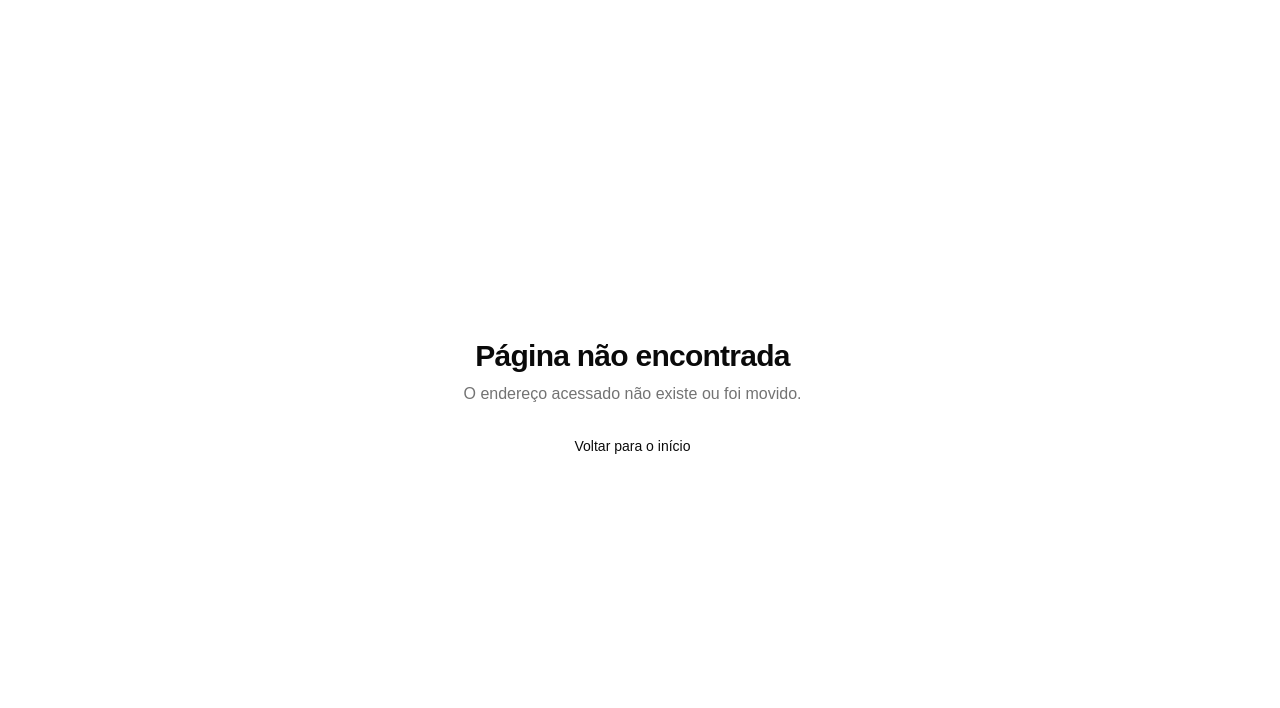
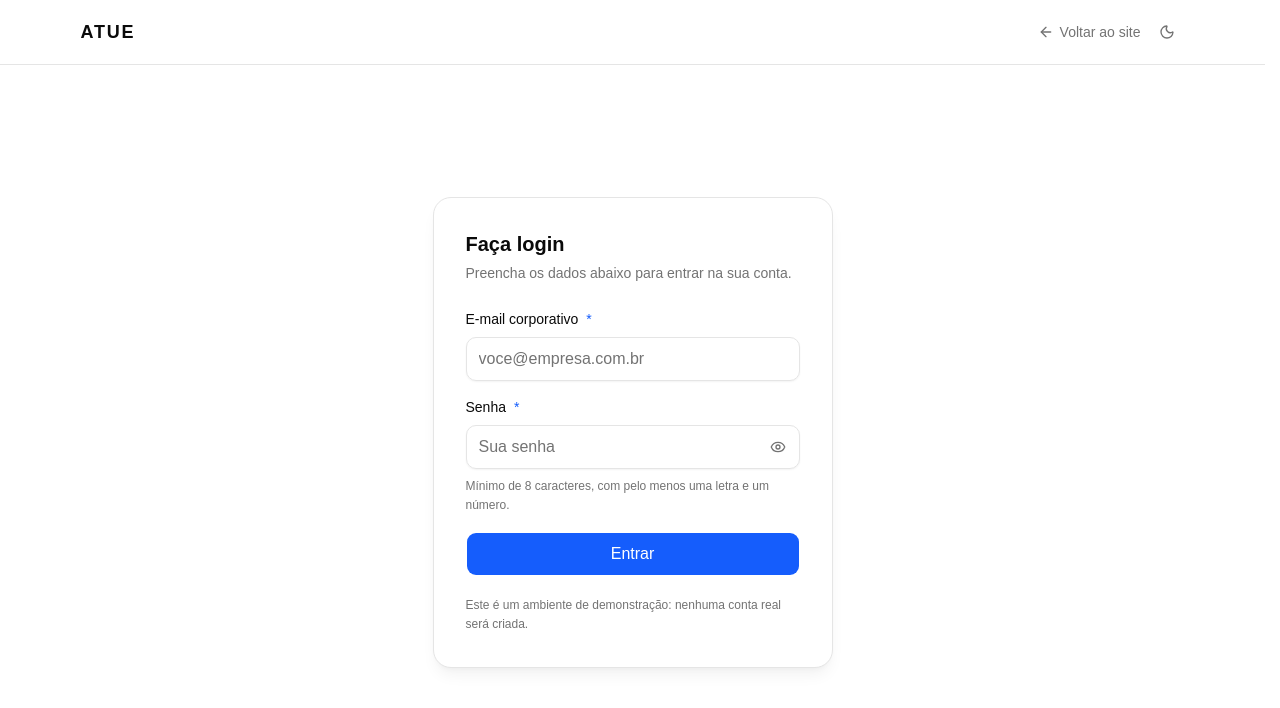
Before and after one commit to ATUE-PROA/atue-web, a React (Vite) app: page /login in a window 1280 px wide. Shown: the top 708 px of the page. Built offline with nearby package versions, Linux system fonts and the light colour scheme.

Commit message:
feat(auth): rename register route and add login page
- move /cadastro to /register and update landing links
- add /login with centered auth layout and mock sign-in

```diff
--- a/src/components/auth/AuthLayout.tsx
+++ b/src/components/auth/AuthLayout.tsx
@@ -43,3 +43,23 @@ export function AuthLayout({ aside, children, backLabel = 'Voltar ao site' }: Au
     </div>
   )
 }
+
+interface AuthCenteredLayoutProps {
+  children: ReactNode
+  backLabel?: string
+}
+
+export function AuthCenteredLayout({
+  children,
+  backLabel = 'Voltar ao site',
+}: AuthCenteredLayoutProps) {
+  return (
+    <div className="flex min-h-screen flex-col bg-background text-foreground">
+      <AuthHeader backLabel={backLabel} />
+
+      <main className="mx-auto flex w-full max-w-md flex-1 flex-col justify-center px-6 py-10 sm:py-14">
+        {children}
+      </main>
+    </div>
+  )
+}
--- /dev/null
+++ b/src/components/auth/LoginForm.tsx
@@ -0,0 +1,119 @@
+import { useState } from 'react'
+import { useForm } from 'react-hook-form'
+import { zodResolver } from '@hookform/resolvers/zod'
+import { useNavigate } from 'react-router-dom'
+import { Loader2 } from 'lucide-react'
+
+import { Button } from '@/components/ui/button'
+import { FormAlert } from '@/components/ui/form-alert'
+import { FormField } from '@/components/ui/form-field'
+import { Input } from '@/components/ui/input'
+import { PasswordInput } from '@/components/ui/password-input'
+import { LOGIN_CONTENT } from '@/content/login'
+import { useAuth } from '@/contexts/auth-context'
+import { loginSchema } from '@/lib/login'
+import { signIn } from '@/services/auth'
+import type { LoginFormValues } from '@/types/login.types'
+
+const inputClasses =
+  'h-11 rounded-lg border-input text-foreground placeholder:text-muted-foreground focus-visible:border-blue-600 focus-visible:ring-blue-600/40 dark:focus-visible:border-blue-400 dark:focus-visible:ring-blue-400/40'
+
+const {
+  title,
+  description,
+  fields,
+  submitLabel,
+  submittingLabel,
+  errorTitle,
+  errorDescription,
+  demoNotice,
+} = LOGIN_CONTENT
+
+export function LoginForm() {
+  const navigate = useNavigate()
+  const { signIn: startSession } = useAuth()
+  const [hasError, setHasError] = useState(false)
+
+  const {
+    register,
+    handleSubmit,
+    formState: { errors, isSubmitting },
+  } = useForm<LoginFormValues>({
+    resolver: zodResolver(loginSchema),
+    defaultValues: {
+      email: '',
+      senha: '',
+    },
+  })
+
+  const onSubmit = async (values: LoginFormValues) => {
+    setHasError(false)
+
+    try {
+      const session = await signIn(values)
+      startSession(session)
+      navigate('/dashboard', { replace: true })
+    } catch {
+      setHasError(true)
+    }
+  }
+
+  return (
+    <div className="rounded-2xl border border-border bg-card p-6 shadow-lg shadow-black/5 sm:p-8 dark:shadow-2xl dark:shadow-black/30">
+      <h1 id="login-form-title" className="text-xl font-semibold text-foreground">
+        {title}
+      </h1>
+      <p className="mt-1 text-sm leading-relaxed text-muted-foreground">{description}</p>
+
+      {hasError ? (
+        <FormAlert tone="error" title={errorTitle} description={errorDescription} />
+      ) : null}
+
+      <form
+        onSubmit={handleSubmit(onSubmit)}
+        noValidate
+        aria-busy={isSubmitting}
+        aria-labelledby="login-form-title"
+        className="mt-6 space-y-4"
+      >
+        <FormField label={fields.email.label} error={errors.email?.message} required>
+          {(field) => (
+            <Input
+              {...field}
+              type="email"
+              placeholder={fields.email.placeholder}
+              autoComplete={fields.email.autoComplete}
+              spellCheck={false}
+              className={inputClasses}
+              {...register('email')}
+            />
+          )}
+        </FormField>
+
+        <FormField
+          label={fields.senha.label}
+          error={errors.senha?.message}
+          description={fields.senha.helpText}
+          required
+        >
+          {(field) => (
+            <PasswordInput
+              {...field}
+              placeholder={fields.senha.placeholder}
+              autoComplete={fields.senha.autoComplete}
+              className={inputClasses}
+              {...register('senha')}
+            />
+          )}
+        </FormField>
+
+        <Button type="submit" variant="brand" size="xl" className="w-full" disabled={isSubmitting}>
+          {isSubmitting ? <Loader2 aria-hidden="true" className="animate-spin" /> : null}
+          {isSubmitting ? submittingLabel : submitLabel}
+        </Button>
+      </form>
+
+      <p className="mt-5 text-xs leading-relaxed text-muted-foreground">{demoNotice}</p>
+    </div>
+  )
+}
--- a/src/components/landing/DomainCapture.tsx
+++ b/src/components/landing/DomainCapture.tsx
@@ -20,7 +20,7 @@ export default function DomainCapture() {
   })
 
   const onSubmit = (values: DomainFormValues) => {
-    navigate('/cadastro', {
+    navigate('/register', {
       state: { domain: normalizeDomain(values.domain) } satisfies DomainCaptureState,
     })
   }
--- a/src/components/landing/LandingFooter.tsx
+++ b/src/components/landing/LandingFooter.tsx
@@ -26,7 +26,7 @@ export default function LandingFooter() {
                 </li>
               ))}
               <li>
-                <Link to="/cadastro" className={linkClasses}>
+                <Link to="/register" className={linkClasses}>
                   Cadastre-se
                 </Link>
               </li>
--- a/src/components/landing/LandingHeader.tsx
+++ b/src/components/landing/LandingHeader.tsx
@@ -56,7 +56,7 @@ export default function LandingHeader() {
                 ))}
                 <li>
                   <Link
-                    to="/cadastro"
+                    to="/login"
                     onClick={() => setIsMenuOpen(false)}
                     className="block rounded-md px-2 py-3 text-sm text-muted-foreground transition-colors hover:bg-muted hover:text-foreground focus-visible:outline-none focus-visible:ring-2 focus-visible:ring-blue-600/60 dark:focus-visible:ring-blue-400/60"
                   >
@@ -68,7 +68,7 @@ export default function LandingHeader() {
                 asChild
                 className="mt-2 w-full rounded-full bg-primary text-primary-foreground hover:bg-primary/90"
               >
-                <Link to="/cadastro" onClick={() => setIsMenuOpen(false)}>
+                <Link to="/register" onClick={() => setIsMenuOpen(false)}>
                   Cadastre-se
                 </Link>
               </Button>
@@ -92,14 +92,14 @@ export default function LandingHeader() {
       </nav>
 
       <div className="hidden items-center gap-3 md:flex">
-        <Link to="/cadastro" className={linkClasses}>
+        <Link to="/login" className={linkClasses}>
           Login
         </Link>
         <Button
           asChild
           className="rounded-full bg-primary px-5 text-primary-foreground hover:bg-primary/90"
         >
-          <Link to="/cadastro">Cadastre-se</Link>
+          <Link to="/register">Cadastre-se</Link>
         </Button>
         <ThemeToggle />
       </div>
--- /dev/null
+++ b/src/content/login.ts
@@ -0,0 +1,22 @@
+export const LOGIN_CONTENT = {
+  title: 'Faça login',
+  description: 'Preencha os dados abaixo para entrar na sua conta.',
+  fields: {
+    email: {
+      label: 'E-mail corporativo',
+      placeholder: 'voce@empresa.com.br',
+      autoComplete: 'email',
+    },
+    senha: {
+      label: 'Senha',
+      placeholder: 'Sua senha',
+      autoComplete: 'current-password',
+      helpText: 'Mínimo de 8 caracteres, com pelo menos uma letra e um número.',
+    },
+  },
+  submitLabel: 'Entrar',
+  submittingLabel: 'Entrando...',
+  errorTitle: 'Não foi possível entrar',
+  errorDescription: 'Verifique os dados e tente novamente.',
+  demoNotice: 'Este é um ambiente de demonstração: nenhuma conta real será criada.',
+} as const
--- /dev/null
+++ b/src/lib/login.ts
@@ -0,0 +1,19 @@
+import { z } from 'zod'
+
+import type { LoginFormValues } from '@/types/login.types'
+
+const PASSWORD_LETTER_PATTERN = /[A-Za-z]/
+const PASSWORD_NUMBER_PATTERN = /\d/
+
+export const loginSchema: z.ZodType<LoginFormValues, LoginFormValues> = z.object({
+  email: z.string().trim().email({ message: 'Informe um e-mail válido.' }),
+  senha: z
+    .string()
+    .min(8, { message: 'A senha precisa ter pelo menos 8 caracteres.' })
+    .regex(PASSWORD_LETTER_PATTERN, {
+      message: 'A senha precisa conter pelo menos uma letra.',
+    })
+    .regex(PASSWORD_NUMBER_PATTERN, {
+      message: 'A senha precisa conter pelo menos um número.',
+    }),
+})
--- a/src/mocks/api.ts
+++ b/src/mocks/api.ts
@@ -1,5 +1,6 @@
 import type { DiagnosticReport, UserToken } from '@/types/api'
 import type { CadastroFormValues } from '@/types/cadastro.types'
+import type { LoginFormValues } from '@/types/login.types'
 
 const MOCK_DELAY_MS = 2000
 
@@ -12,7 +13,7 @@ function resolveAfter<T>(value: T): Promise<T> {
 const mockDiagnosticReport: DiagnosticReport = {
   id: 'diag-789',
   organizationId: 'org-456',
-  score: 65,
+  score: 60,
   status: 'amarelo',
   createdAt: new Date().toISOString(),
   issues: [
@@ -41,6 +42,18 @@ export function mockSignUp(payload: CadastroFormValues): Promise<UserToken> {
   })
 }
 
+export function mockSignIn(payload: LoginFormValues): Promise<UserToken> {
+  return resolveAfter({
+    token: 'eyJhbGciOiJIUzI1NiIsInR5cCI6IkpXVCJ9.mockSignInToken',
+    user: {
+      id: 'user-123',
+      name: 'Usuário de demonstração',
+      email: payload.email.trim(),
+      organizationId: 'org-456',
+    },
+  })
+}
+
 export function mockGetDiagnostic(): Promise<DiagnosticReport> {
   return resolveAfter(mockDiagnosticReport)
 }
--- /dev/null
+++ b/src/pages/Login.tsx
@@ -0,0 +1,10 @@
+import { AuthCenteredLayout } from '@/components/auth/AuthLayout'
+import { LoginForm } from '@/components/auth/LoginForm'
+
+export function Login() {
+  return (
+    <AuthCenteredLayout>
+      <LoginForm />
+    </AuthCenteredLayout>
+  )
+}
--- a/src/routes.tsx
+++ b/src/routes.tsx
@@ -3,10 +3,12 @@ import LandingPage from '@/pages/LandingPage'
 import NotFoundPage from '@/pages/NotFoundPage'
 import { Cadastro } from '@/pages/Cadastro'
 import { Dashboard } from '@/pages/Dashboard'
+import { Login } from '@/pages/Login'
 
 export const router = createBrowserRouter([
   { path: '/', element: <LandingPage /> },
-  { path: '/cadastro', element: <Cadastro /> },
+  { path: '/register', element: <Cadastro /> },
+  { path: '/login', element: <Login /> },
   { path: '/dashboard', element: <Dashboard /> },
   { path: '*', element: <NotFoundPage /> },
 ])
--- a/src/services/auth.ts
+++ b/src/services/auth.ts
@@ -1,7 +1,12 @@
-import { mockSignUp } from '@/mocks/api'
+import { mockSignIn, mockSignUp } from '@/mocks/api'
 import type { UserToken } from '@/types/api'
 import type { CadastroFormValues } from '@/types/cadastro.types'
+import type { LoginFormValues } from '@/types/login.types'
 
 export function signUp(values: CadastroFormValues): Promise<UserToken> {
   return mockSignUp(values)
 }
+
+export function signIn(values: LoginFormValues): Promise<UserToken> {
+  return mockSignIn(values)
+}
--- /dev/null
+++ b/src/types/login.types.ts
@@ -0,0 +1,4 @@
+export interface LoginFormValues {
+  email: string
+  senha: string
+}
```
Also changed, not shown: 1 other file (tests, documents, lock files or other folders).
